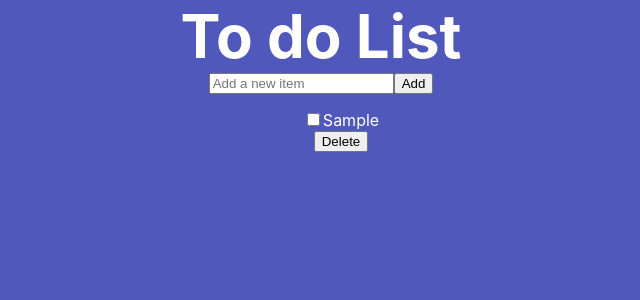
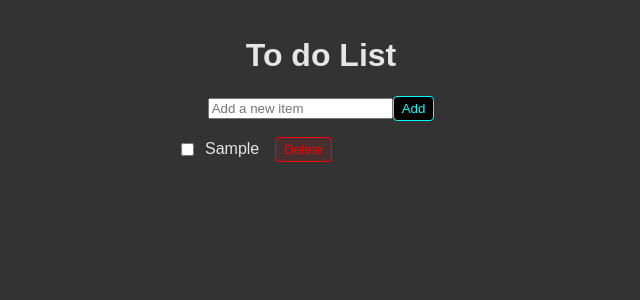
Before and after one commit to LRCozier/Todo, a React (Create React App) app: page / in a window 1280 px wide. Both pictures are taken after typing "Sample" into the empty fields and a click on the button "Add". Shown: the top 300 px of the page, without its empty margins (319-959 px from the left). Built offline with nearby package versions, Linux system fonts and the light colour scheme.

Commit message:
added css to app

```diff
--- a/src/components/Todo form/TodoForm.css
+++ b/src/components/Todo form/TodoForm.css
@@ -1,8 +1,20 @@
 form {
-    background-color: #5158BB;
-    color: #fff;
-}
+    background-color: #5158bb;
+    color: #ffffff;
+  }
 
-button {
-    background-color: #5158BB;
-}
+  button {
+    background-color: #5158bb;
+  }
+
+  .todoForm input {
+    border: 1px solid #9966ff;
+    background: #6680ff;
+    border-radius: 0.25em;
+    padding: 4px 8px;
+    color: #e6e6e6;
+  }
+
+  .todoForm input:focus {
+    border: 1px solid #99b3ff;
+  }
--- a/src/components/Todo form/TodoForm.js
+++ b/src/components/Todo form/TodoForm.js
@@ -11,7 +11,7 @@ const TodoForm = ({addTodoItem}) => {
     };
 
 return (
-    <form onClick={handleSubmit}>
+    <form onClick={handleSubmit} className='todoForm'>
         <input
         type="text"
         placeholder="Add a new item"
--- a/src/components/Todo/Todo.css
+++ b/src/components/Todo/Todo.css
@@ -1,16 +1,135 @@
-body {
-    background-color: #5158BB;
-    color: #ffffff;
+
+* {
+    font-family: Arial, Helvetica, sans-serif;
+    box-sizing: border-box;
   }
 
-h1 {
-    display: inline;
-    width: 33%;
-    font-size: 60px;
-    margin: 80% auto;
-    padding: 50px;
-}
+  body {
+    background: #333333;
+    color: #e6e6e6;
+    max-width: 400px;
+    padding: 16px;
+    margin: 0 auto;
+  }
 
-ul {
-    list-style-type: none;
-}
+  .new-item-form {
+    display: flex;
+    flex-direction: column;
+    gap: 8px;
+  }
+
+  .form-row {
+    display: flex;
+    flex-direction: column;
+    gap: 1px;
+  }
+
+  button {
+    background: #000000;
+    border: 1px solid #00ffff;
+    color: #00ffff;
+    padding: 4px 8px;
+    border-radius: 4px;
+    cursor: pointer;
+    outline: none;
+  }
+
+  button:hover,
+  button:focus-visible {
+    background: #00FFFF33
+  }
+
+  button.btn-danger {
+    background: #FF00001A;
+    border: 1px solid #ff0000;
+    color: #ff0000;
+  }
+
+  button.btn-danger:hover,
+  button.btn-danger:focus-visible {
+    background:#FF00001A
+  }
+
+  .new-item-form input {
+    outline: none;
+    border: 1px solid #ff6666;
+    background: #ff4d4d;
+    border-radius: 4px;
+    padding: 4px 8px;
+    color: #e6e6e6;
+  }
+
+  .new-item-form input:focus {
+    border: 1px solid #ffcccc;
+  }
+
+  .header {
+    font-size: 24px;
+    margin-top: 24px;
+    margin-bottom: 8px;
+  }
+
+  .todolistlist {
+    margin: 0;
+    padding: 0;
+    margin-left: 16px;
+  }
+
+  .todolist li:has(input:checked) label {
+    color: #666699;
+  }
+
+  .todolist {
+    display: flex;
+    flex-direction: column;
+    gap: 4px;
+  }
+
+  .todolist li {
+    display: flex;
+    gap: 8px;
+    align-items: center;
+    margin-bottom: 10px;
+  }
+
+  .todolist li label {
+    display: flex;
+    gap: 4px;
+    cursor: pointer;
+    align-items: center;
+  }
+
+  .todolist li:has(input:focus-visible) label {
+    outline: 1px solid #00ffff;
+  }
+
+  .todolist li input {
+    position: relative;
+  }
+
+  .todolist li label::before {
+    content: "";
+    display: block;
+    width: 14px;
+    height: 14px;
+    background: #e6e6e6;
+    border-radius: 4px;
+    display: flex;
+    justify-content: center;
+    align-items: center;
+  }
+
+  .todolist li label:hover::before {
+    background: #cccccc;
+  }
+
+  .todolist li:has(input:checked) label::before {
+    background: #ff6666;
+    color: #e6e6e6;
+    font-size: 12px;
+    font-weight: bold;
+  }
+
+  .todolist li:has(input:checked) label:hover::before {
+    background: #ff4d4d;
+  }
--- a/src/components/Todo/Todo.js
+++ b/src/components/Todo/Todo.js
@@ -47,11 +47,11 @@ function Todo()  {
             {todoItem.length === 0 && "No Items"}
                 {todoItem.map((todoItem) => (
                     <ul>
-                        <div key={todoItem.id}>
+                        <div key={todoItem.id} className='todolist'>
                             <li>
                                 <input type="checkbox" onClick={() => completeTask(todoItem.id)}></input>
                                 <span style={{ textDecoration: todoItem.completed ? 'line-through' : 'none' }}>{todoItem.text}</span><br></br>
-                                <button onClick={() => deleteTask(todoItem.id)}>Delete</button>
+                                <button onClick={() => deleteTask(todoItem.id)} className='btn-danger'>Delete</button>
                             </li>
                         </div>
                     </ul>
```
